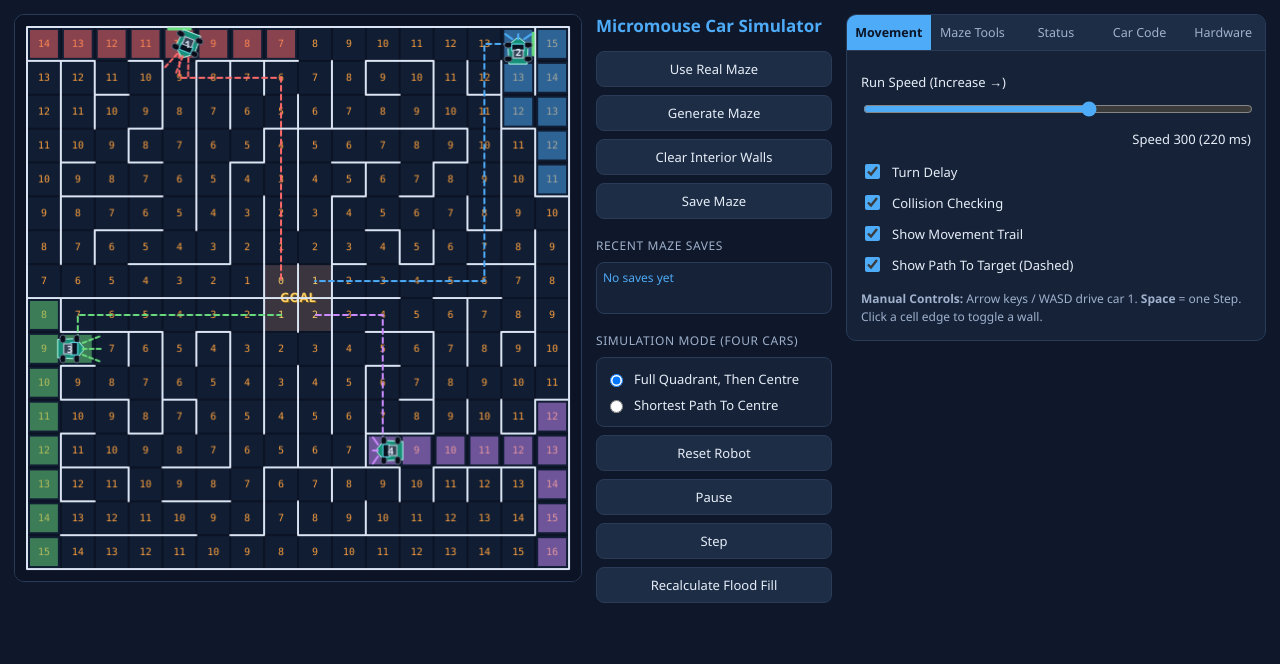
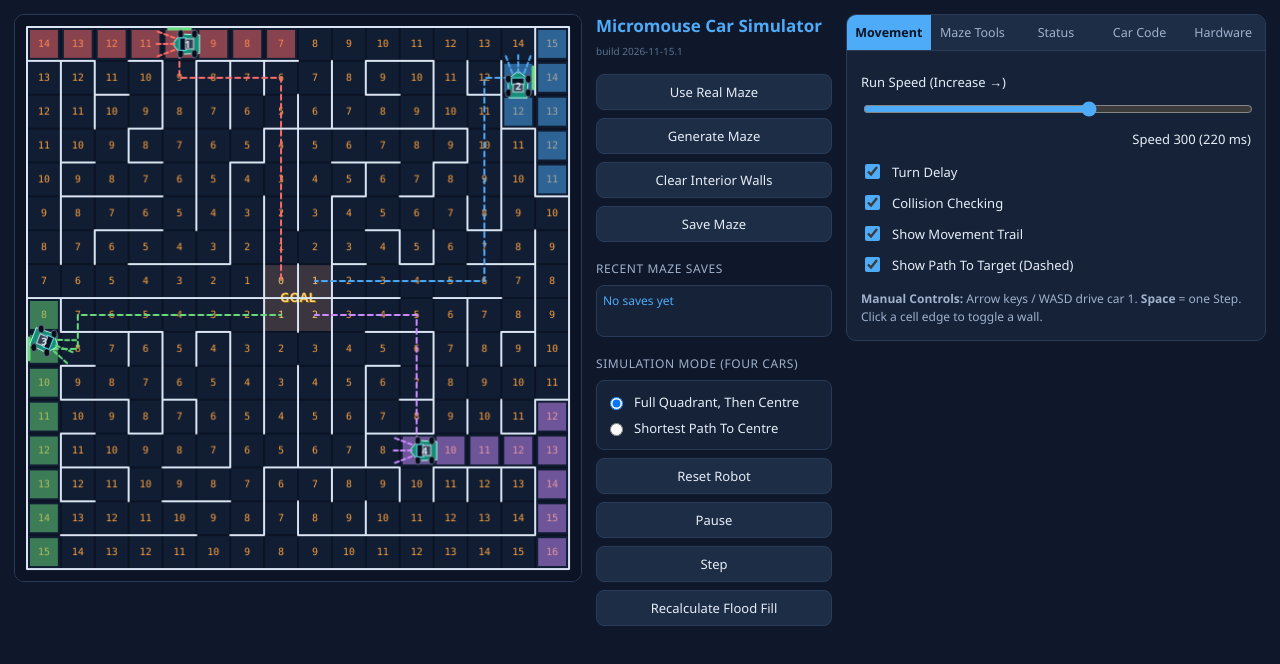
Before and after one commit to Code-Pulse-Dev/Micromouse-Car-Maze-Simulator, a plain HTML site: page index.html in a window 1280 px wide. Both pictures are taken after a click on the button "Run". Drawn offline with Linux system fonts and the light colour scheme.

Commit message:
Turn pacing gap, desktop wheels, competition-finished dialog, visible build tag

```diff
--- a/index.html
+++ b/index.html
@@ -83,7 +83,7 @@
   <div><canvas id="cv" width="544" height="544"></canvas></div>
 
   <div class="mid">
-    <h2>Micromouse Car Simulator</h2>
+    <h2>Micromouse Car Simulator <span id="buildTag" style="font-size:10px;color:#5a718f;font-weight:normal"></span></h2>
     <button id="btnReal">Use Real Maze</button>
     <button id="btnGen">Generate Maze</button>
     <button id="btnClear">Clear Interior Walls</button>
@@ -821,6 +821,7 @@ function step() {
     raceFinishedAt = nowMs();
     if (running) { stopTimers(); btnRun.textContent = "Run"; }
     telemetry.textContent = "Competition finished: " + resultLine();
+    showFinishedModal();
   }
 }
 function resultLine() {
@@ -866,13 +867,14 @@ function startLoop() {
   running = true; btnRun.textContent = "Pause";
   if (raceStartedAt === null) raceStartedAt = nowMs();
   raceFinishedAt = null;
-  // Desktop pacing: one fixed delay per tick, whatever the cars do in it.
+  // Desktop pacing: one fixed delay per tick, plus the small gap its Tk
+  // redraw adds between steps - so each action, turn or move, breathes.
   const pump = () => {
     if (!running) return;
     step();
-    timer = setTimeout(pump, Math.max(20, stepMs));
+    timer = setTimeout(pump, Math.max(40, stepMs + 20));
   };
-  timer = setTimeout(pump, Math.max(20, stepMs));
+  timer = setTimeout(pump, Math.max(40, stepMs + 20));
 }
 
 /* ============================ rendering ============================ */
@@ -931,7 +933,8 @@ function drawCarBody(X, Y, angDeg, color, motion, phase, blocked, label) {
   ctx.strokeStyle = "#b8fff0"; ctx.lineWidth = 1; ctx.stroke();
   for (const [lat, fwd] of [[-10, -7], [10, -7], [-10, 7], [10, 7]]) {
     const [wx, wy] = pt(lat, fwd);
-    ctx.beginPath(); ctx.ellipse(wx, wy, 3, 4, a, 0, Math.PI * 2);
+    // desktop draws the wheels as axis-aligned ovals - they never spin
+    ctx.beginPath(); ctx.ellipse(wx, wy, 3, 4, 0, 0, Math.PI * 2);
     ctx.fillStyle = "#080d18"; ctx.fill();
     ctx.strokeStyle = "#64748b"; ctx.stroke();
   }
@@ -1691,6 +1694,28 @@ if (wantedTab) {
   const tabBtn = [...document.querySelectorAll(".tabs button")].find(b => b.dataset.tab === wantedTab);
   if (tabBtn) tabBtn.click();
 }
+
+/* ---------- competition-finished dialog (desktop messagebox.showinfo) ---------- */
+const finishModal = document.createElement("div");
+finishModal.style.cssText = "display:none;position:fixed;inset:0;background:rgba(4,10,20,.6);" +
+  "z-index:60;align-items:center;justify-content:center";
+finishModal.innerHTML =
+  '<div style="background:#16233b;border:1px solid rgba(45,212,191,.35);border-radius:10px;' +
+  'padding:18px 22px;min-width:340px;max-width:520px;box-shadow:0 18px 50px rgba(0,0,0,.6)">' +
+  '<div style="font:600 15px \'Segoe UI\',sans-serif;color:#7fe7d4;margin-bottom:10px">Competition finished</div>' +
+  '<pre id="finishResults" style="font:12px Consolas,monospace;color:#dbe4f3;white-space:pre-wrap;margin:0 0 14px"></pre>' +
+  '<button id="finishOk" style="background:#2dd4bf;color:#06201c;border:0;border-radius:6px;' +
+  'padding:7px 22px;font:600 13px \'Segoe UI\',sans-serif;cursor:pointer">OK</button></div>';
+document.body.appendChild(finishModal);
+document.getElementById("finishOk").onclick = () => { finishModal.style.display = "none"; };
+function showFinishedModal() {
+  document.getElementById("finishResults").textContent =
+    cars.map((c, i) => `Car ${i + 1}: ${goalText(c)}; ` +
+      `Explored ${exploredCount(c).pct}% (${exploredCount(c).vis} cells); ` +
+      `Distance ${c.moves} cells; Turns ${c.turns}`).join("\n");
+  finishModal.style.display = "flex";
+}
+document.getElementById("buildTag").textContent = "build 2026-11-15.1";
 </script>
 </body>
 </html>
```
